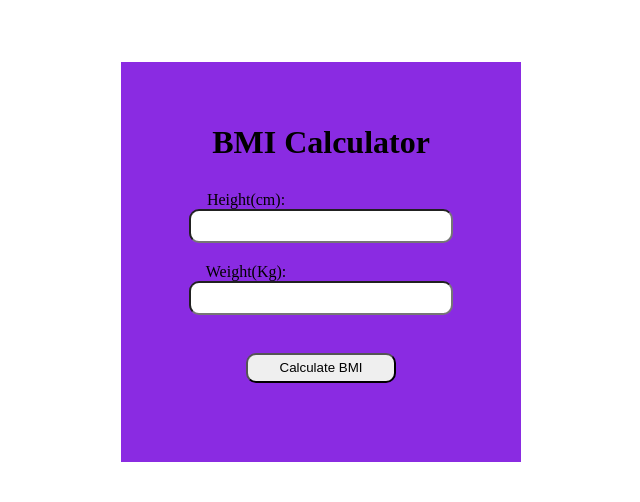
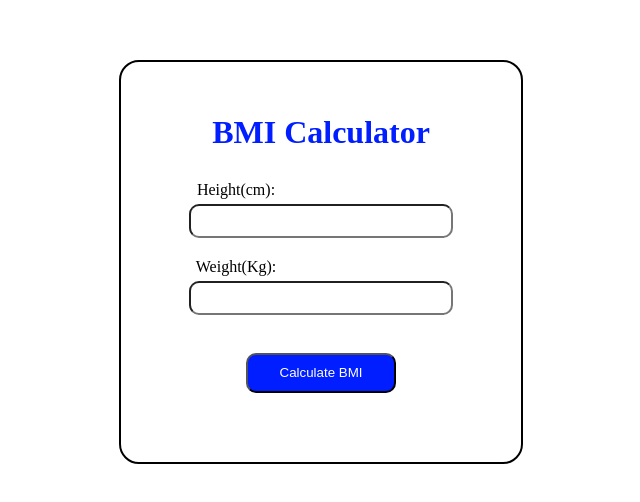
Before and after one commit to Usman-52/BMI-CALCULATOR, a plain HTML site: page index.html in a window 1280 px wide. Shown: the part 138-640 px from the top of the page, without its empty margins (319-959 px from the left). Drawn offline with Linux system fonts and the light colour scheme.

Commit message:
i change Backgroud color of the Calculator

```diff
--- a/style.css
+++ b/style.css
@@ -18,8 +18,13 @@ body{
     flex-direction: column;
     width: 400px;
     height: 400px;
-    background-color: blueviolet
-    ;
+    background-color: white;
+    border-radius: 20px;
+    border: 2px solid black;
+}
+
+.main-container h1{
+    color: rgb(0, 30, 255);
 }
 
 .inputsBtn-container {
@@ -31,7 +36,8 @@ body{
 }
 
 label{
-    padding-right: 150px;
+    padding-right: 170px;
+    margin-bottom: 5px;
 }
 
 input{
@@ -44,8 +50,11 @@ input{
 
 button{
     width: 150px;
-    height: 30px;
+    height: 40px;
     border-radius: 10px;
+    background-color: rgb(0, 30, 255);
+    cursor: pointer;
+    color: white;
 }
 
 #result {
```
